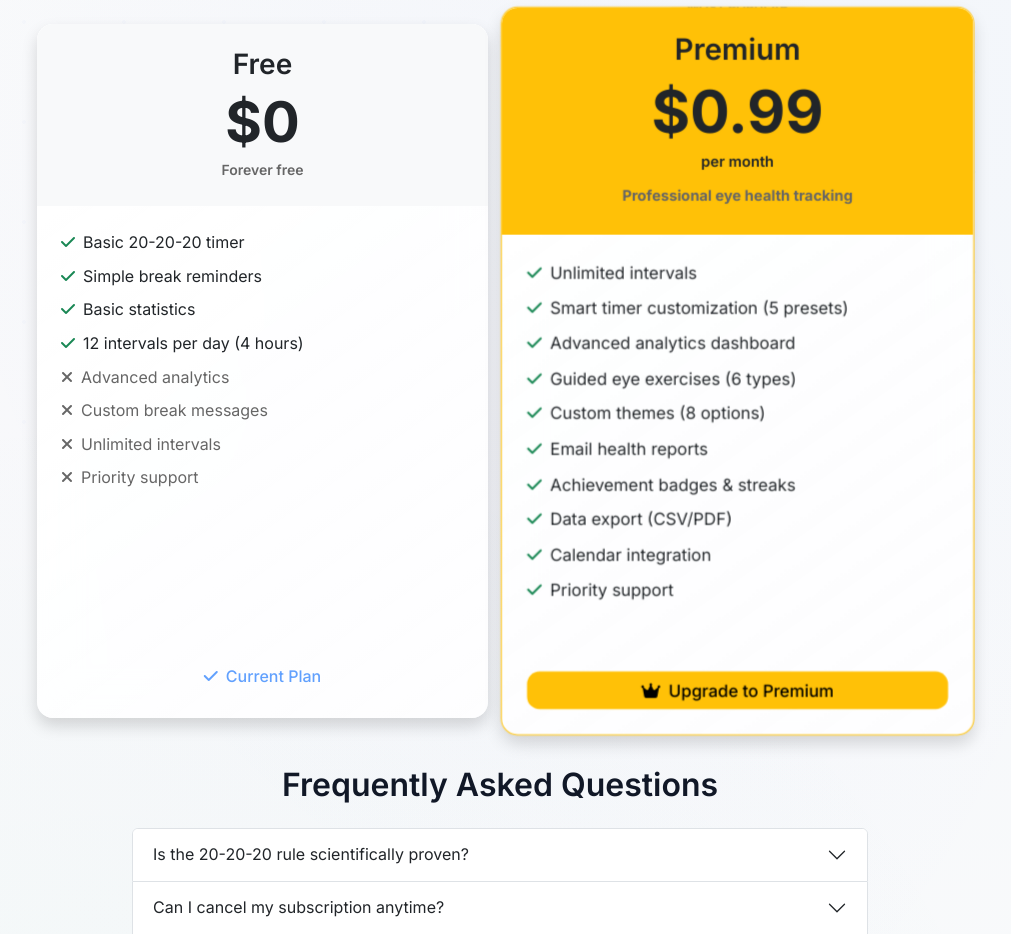
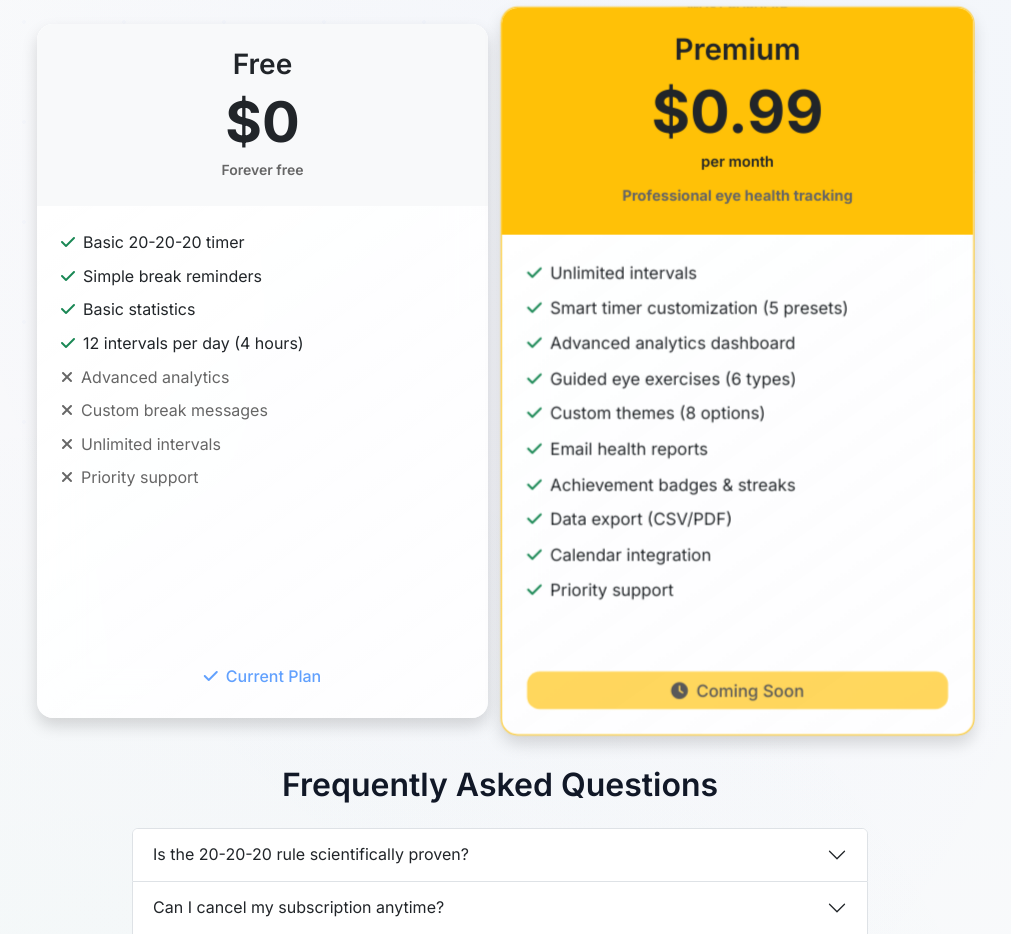
Before and after one commit to Thrilok28021996/20-20-20, a Django app: page /pricing/ in a window 1280 px wide. Shown: the part 342-1276 px from the top of the page, without its empty margins (140-1151 px from the left). Run offline with Django 4.2, Linux system fonts and the light colour scheme; a user stored in the database is signed in; data comes from the database, SQL or seed files in the repository; parts of the project's set-up code (start-up, migrations or seed data) failed here and were passed over.

Commit message:
Added changes to pro pricing

```diff
--- a/templates/accounts/pricing.html
+++ b/templates/accounts/pricing.html
@@ -97,14 +97,14 @@
                                 <i class="fas fa-check me-2"></i>Current Plan
                             </button>
                         {% else %}
-                            <a href="{% url 'payments:upgrade_premium' %}" class="btn btn-warning w-100">
-                                <i class="fas fa-crown me-2"></i>Upgrade to Premium
-                            </a>
+                            <button class="btn btn-warning w-100" disabled>
+                                <i class="fas fa-clock me-2"></i>Coming Soon
+                            </button>
                         {% endif %}
                     {% else %}
-                        <a href="{% url 'accounts:signup' %}" class="btn btn-warning w-100">
-                            <i class="fas fa-crown me-2"></i>Try Premium
-                        </a>
+                        <button class="btn btn-warning w-100" disabled>
+                            <i class="fas fa-clock me-2"></i>Coming Soon
+                        </button>
                     {% endif %}
                 </div>
             </div>
```
